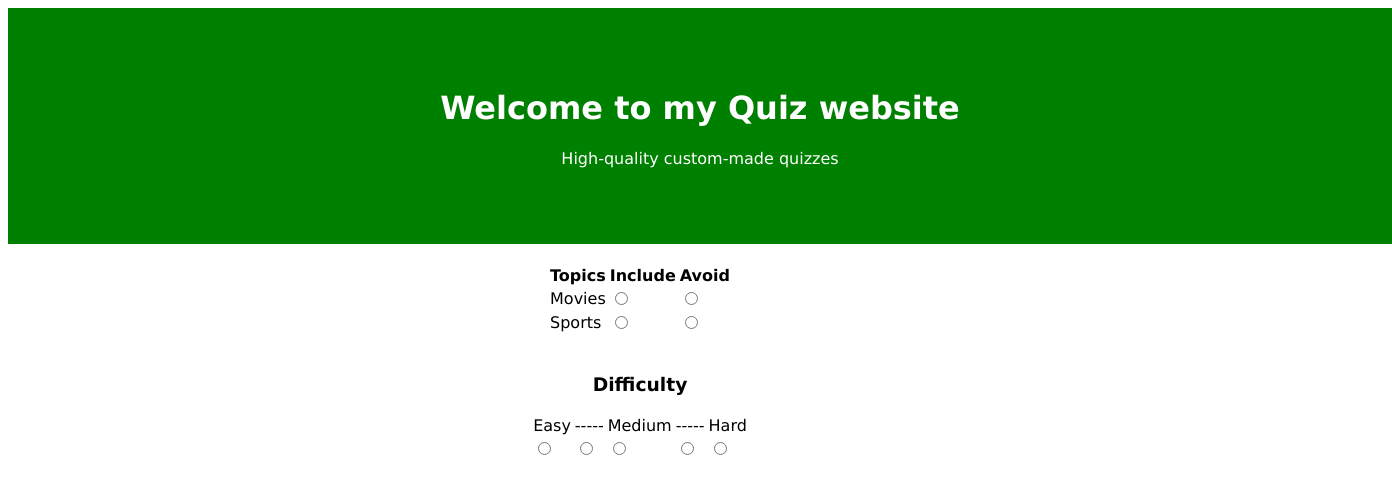
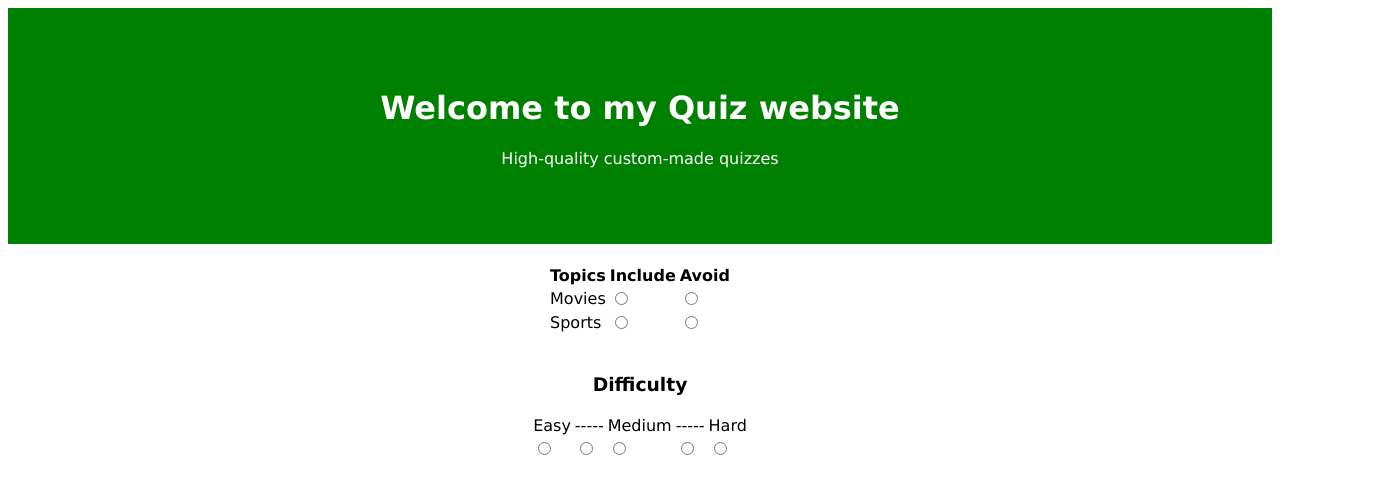
Before and after one commit to SamuVim/QuizBusiness, a plain HTML site: page index.html in a window 1280 px wide. Shown: the whole page, 1392 px wide, since content can reach past the window. Drawn offline with Linux system fonts and the light colour scheme.

Commit message:
no margins

```diff
--- a/mainstyle.css
+++ b/mainstyle.css
@@ -7,7 +7,9 @@ body{
   text-align: center;
   color: white;
   background: green;
-  width: 100%;
+  margin-top: 0;
+  margin-left: 0;
+  margin-right: 0;
 }
 
 h3{
```
